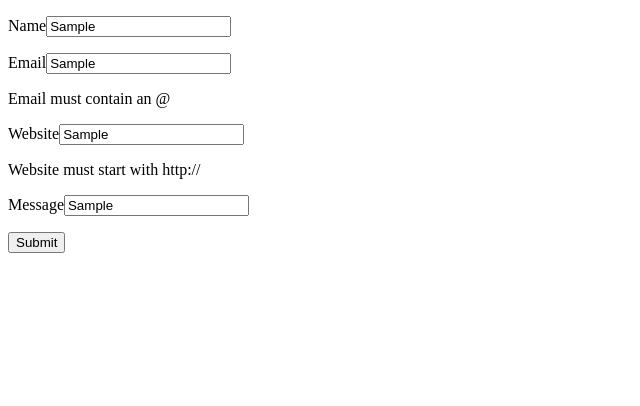
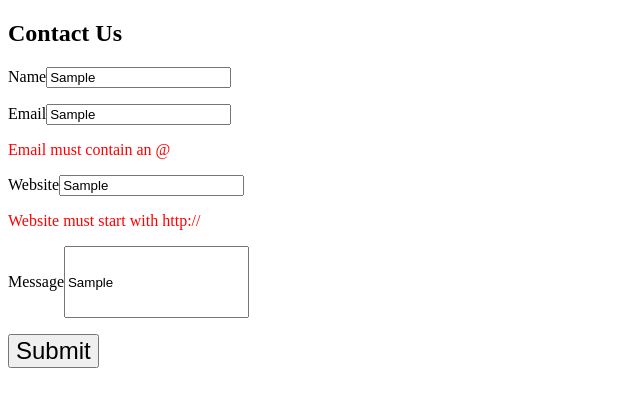
Before and after one commit to MHG16/jQuery-contact-form, a website: page index.html in a window 1280 px wide. Both pictures are taken after typing "Sample", "Sample", "Sample", "Sample" into the empty fields and a click on the button "Submit". Shown: the whole page, without its empty margins (0-640 px from the left). Drawn offline with nearby package versions, Linux system fonts and the light colour scheme.

Commit message:
Working on styling form

```diff
--- a/index.html
+++ b/index.html
@@ -6,6 +6,7 @@
 </head>
 <body>
 	<section class="entry">
+	<h1>Contact Us</h1>
 		<form>
 			<p>Name<input type="text" class="name"></p>
 			<p class="nameError"></p>
--- a/main.css
+++ b/main.css
@@ -0,0 +1,9 @@
+
+button {
+	font-size: 1.5em;
+}
+
+
+.message {
+	height: 5em;
+}
--- a/main.js
+++ b/main.js
@@ -33,27 +33,33 @@ $( ".target" ).hide();
 
 
 	if (userName === '') {
-		$('.nameError').html('<p>Name cannot be left empty</p>');
+		$('.nameError').html('<p>Name cannot be left empty</p>')
+		$('.nameError').css('color', 'red');
 	}
 
 	if (userEmail === '') {
 		$('.emailError').html('<p>Email cannot be left empty</p>');
+		$('.emailError').css('color', 'red');
 	}
 
 	if (userEmail.indexOf('@') === -1) {
 		$('.emailError').html('<p>Email must contain an @</p>');
+		$('.emailError').css('color', 'red');
 	}
 
 	if (userWebsite === '') {
 		$('.websiteError').html('<p>Website cannot be left empty</p>');
+		$('.websiteError').css('color', 'red');
 	}
 
 	if (userWebsite.substring(0, 7) !== 'http://') {
 		$('.websiteError').html('<p>Website must start with http://</p>');
+		$('.websiteError').css('color', 'red');
 	}
 
 	if (userMessage === '') {
 		$('.messageError').html('<p>Message cannot be left empty</p>');
+		$('.messageError').css('color', 'red');
 	}
 
 });
```
